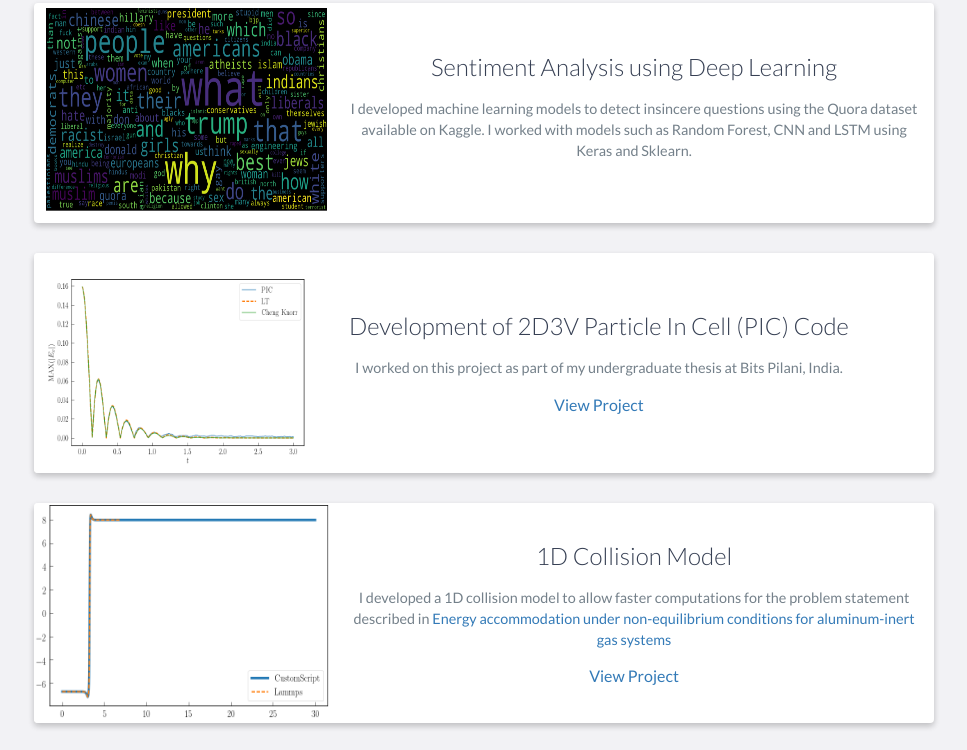
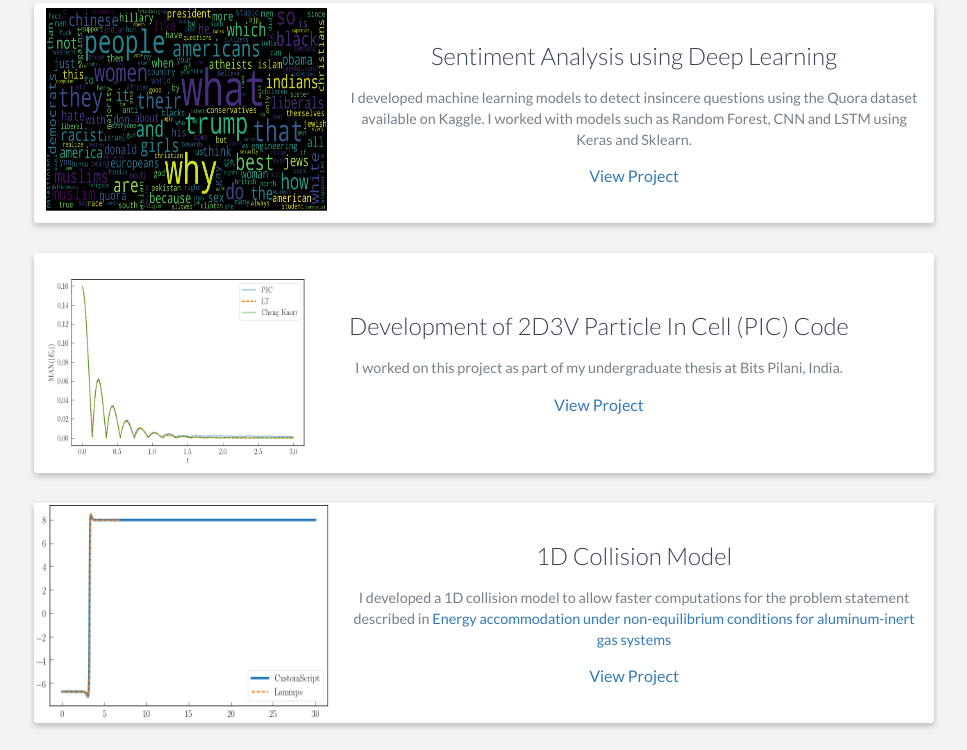
Before and after one commit to TejasMane/TejasMane, a website: page index.html in a window 1280 px wide. Shown: the part 2433-3183 px from the top of the page, without its empty margins (156-1123 px from the left). Drawn offline with nearby package versions, Linux system fonts and the light colour scheme.

Commit message:
a few changes

```diff
--- a/index.html
+++ b/index.html
@@ -158,7 +158,7 @@
                         <p>
                             I developed machine learning models to detect insincere questions using the Quora dataset available on Kaggle. I worked with models such as Random Forest, CNN and LSTM using Keras and Sklearn.
                         </p>
-                        <!-- <a href="">View Project</a> -->
+                        <a href="https://github.com/TejasMane/SentimentAnalysis">View Project</a>
                     </div>
                     <!-- End .project-info -->
                 </div>
```
